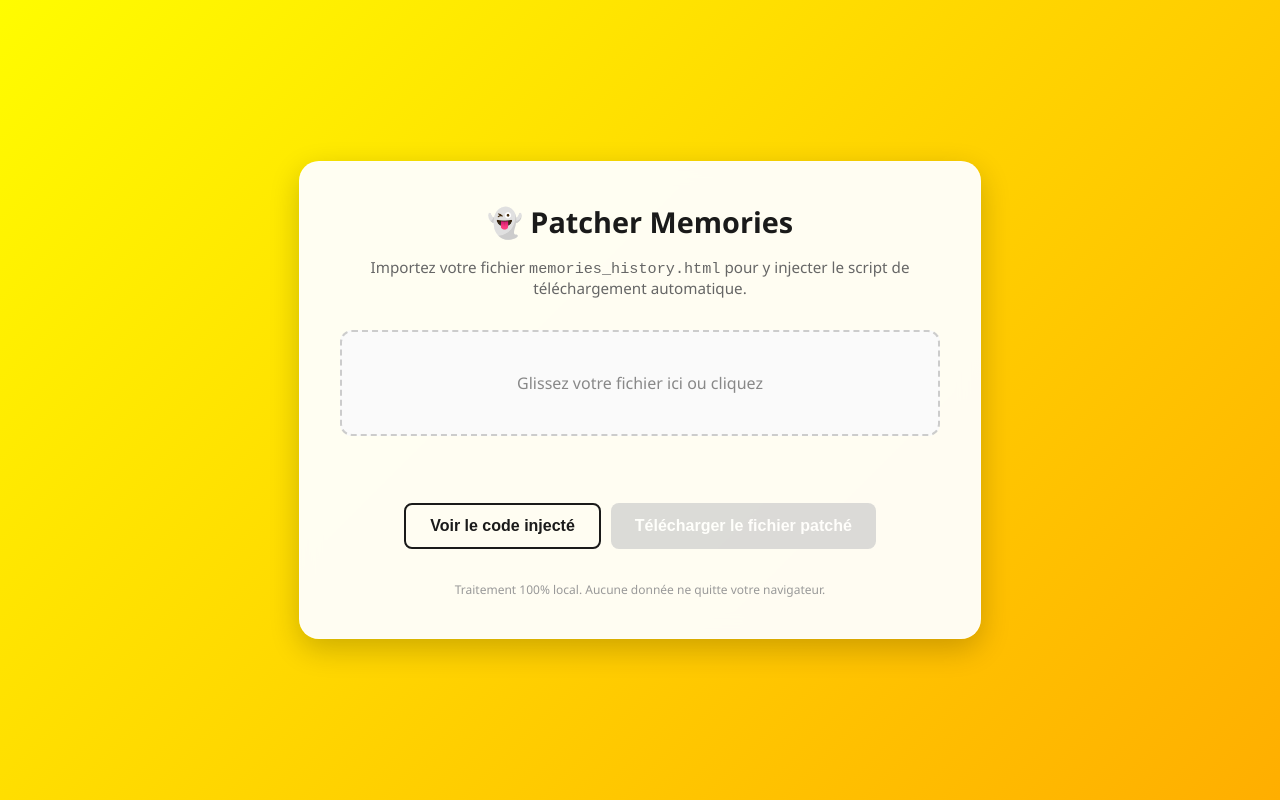
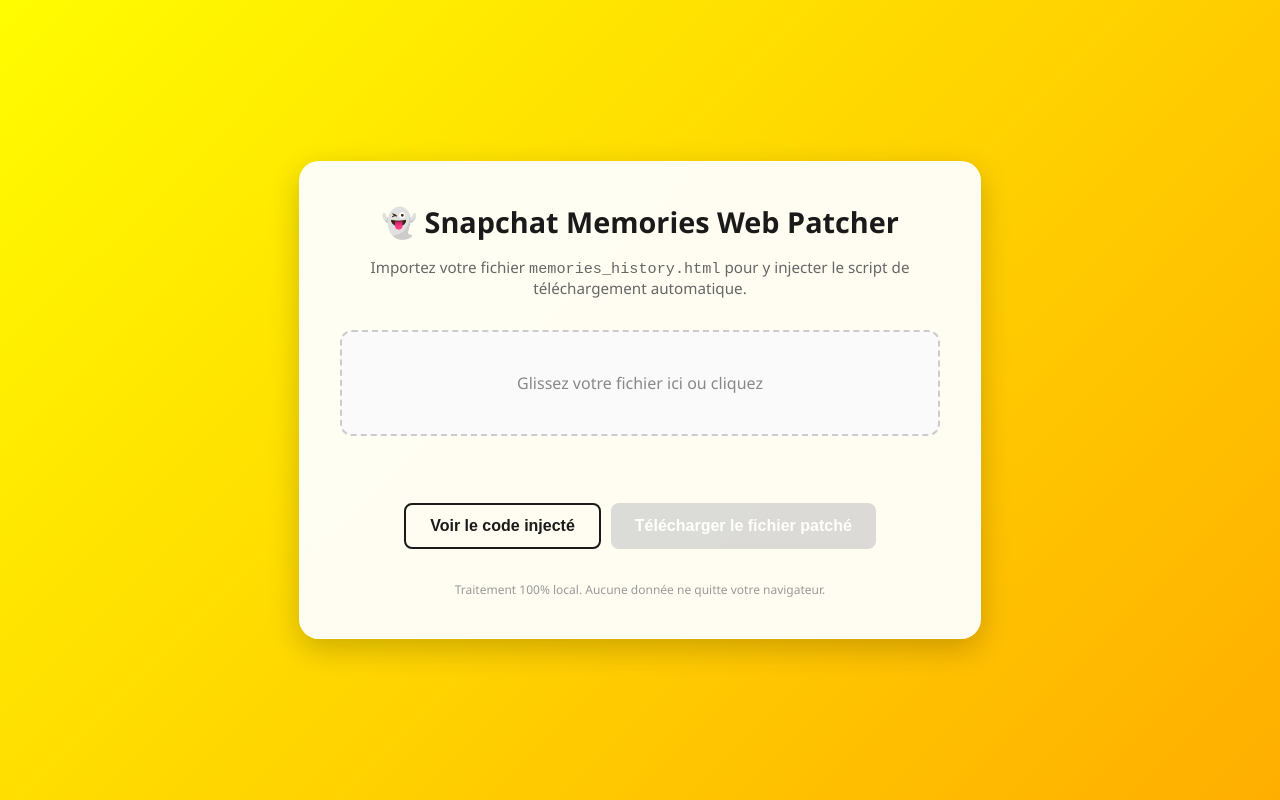
Before and after one commit to williamboglietti/Snapchat-Memories-Patcher, a plain HTML site: page index.html in a window 1280 px wide. Drawn offline with Linux system fonts and the light colour scheme.

Commit message:
Update header text for Snapchat Memories Patcher

```diff
--- a/index.html
+++ b/index.html
@@ -165,7 +165,7 @@
 <body>
 
     <div class="container">
-        <h1>👻 Patcher Memories</h1>
+        <h1>👻 Snapchat Memories Web Patcher</h1>
         <p class="subtitle">Importez votre fichier <code>memories_history.html</code> pour y injecter le script de téléchargement automatique.</p>
 
         <div class="file-drop-area" id="drop-area">
```
